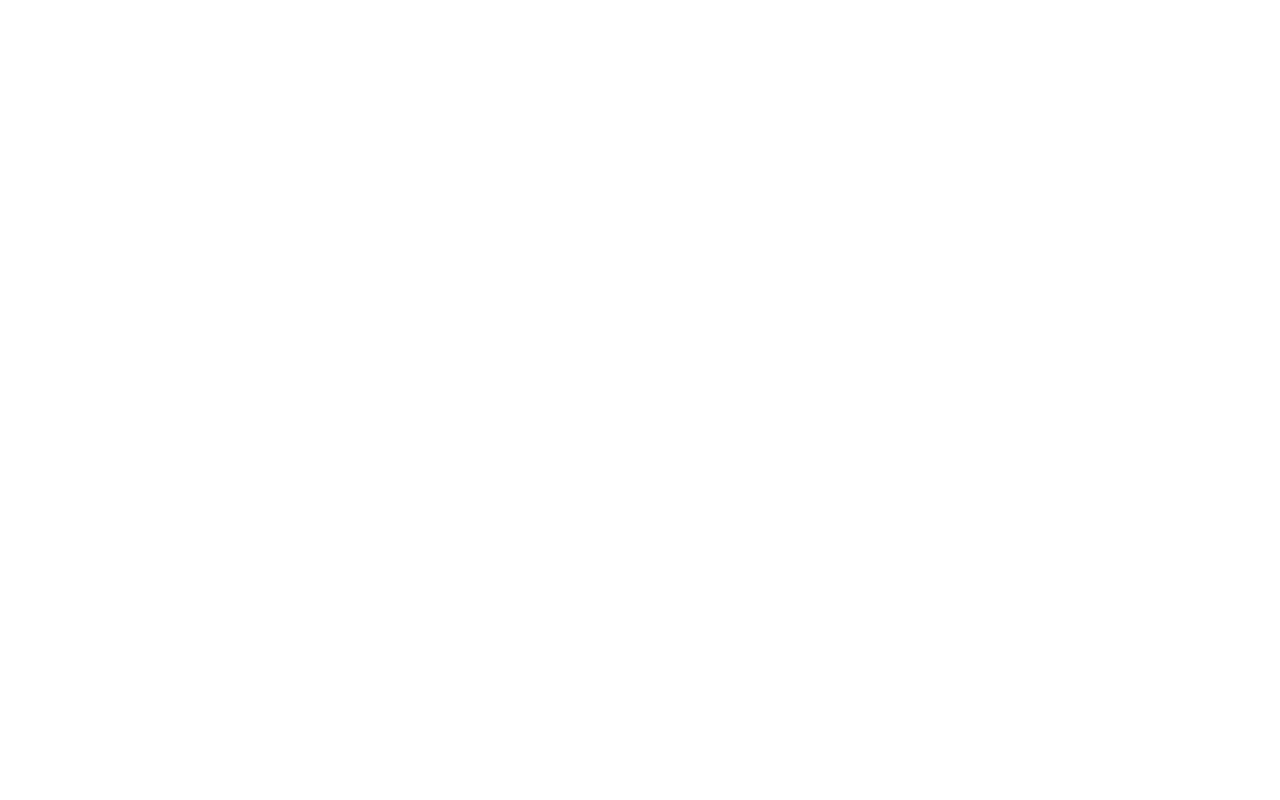
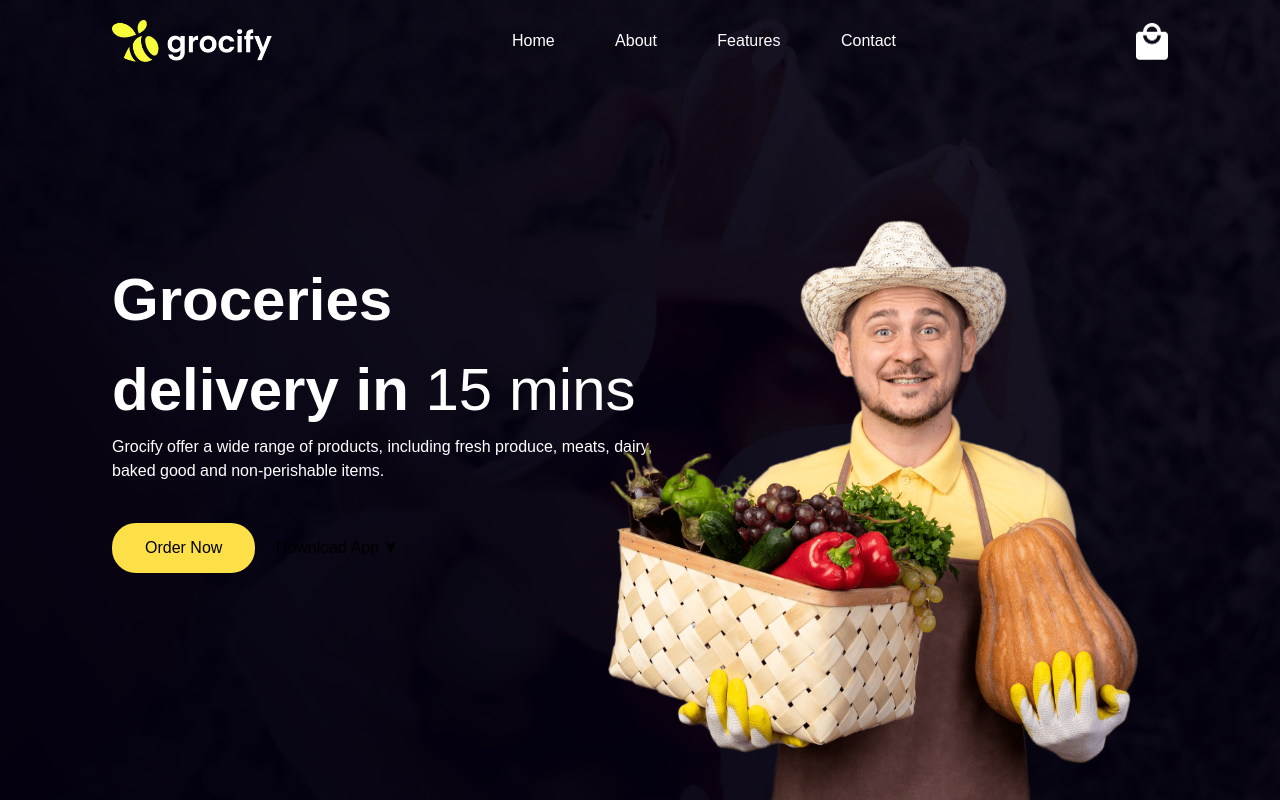
Before and after one commit to ghubisz/grocify, a plain HTML site: page index.html in a window 1280 px wide. Drawn offline with nearby package versions, Linux system fonts and the light colour scheme.

Commit message:
todo:change background

```diff
--- a/index.html
+++ b/index.html
@@ -4,8 +4,36 @@
     <meta name="viewport" content="width=device-width, initial-scale=1.0">
     <title>Webside With Tailwind CSS</title>
     <link rel="stylesheet" href="style.css">
+    <script src="https://cdn.tailwindcss.com"></script>
 </head>
 <body>
 
+    <div class="container min-h-screen bg-[url('images/image.png')] bg-center bg-cover px-28 py-5 relative">
+        <nav class="flex items-center">
+            <img src="images/logo.png" class="w-40 cursor-pointer">
+            <ul class="flex-1 text-center">
+                <li class="list-none inline-block px-5"> <a href="#" class="no-underline text-white px-2">Home</a> </li>
+                <li class="list-none inline-block px-5"> <a href="#" class="no-underline text-white px-2">About</a> </li>
+                <li class="list-none inline-block px-5"> <a href="#" class="no-underline text-white px-2">Features</a> </li>
+                <li class="list-none inline-block px-5"> <a href="#" class="no-underline text-white px-2">Contact</a> </li>
+            </ul>
+            <img src="images/cart.png" class="w-8 cursor-pointer">
+        </nav>
+
+        <div class="text-white mt-48 max-w-xl">
+            <h1 class="text-6xl font-semibold leading-normal">Groceries <br>delivery in <span class="font-light">15 mins </span> </h1>
+            <p>Grocify offer a wide range of products, including fresh produce, meats, dairy,
+                baked good and non-perishable items.
+            </p>
+        </div>
+
+        <div class="mt-10">
+            <a href="#" class="bg-yellow-300 rounded-3xl py-3 px-8 font-medium inline-block mr-4 hover:bg-transparent hover:border-yellow-300
+            hover:text-white duration-300 hover:border border border-transparent">Order Now</a>
+            <a href="#">Download App <span class="text-lg inline-block rotate-90">&#10148;</span> </a>
+        </div>
+        <img src="images/grocery-image.png" class="w-full xl:w-1/2 xl:absolute bottom-0 right-20">
+    </div>
+
 </body>
 </html>
--- a/style.css
+++ b/style.css
@@ -0,0 +1,3 @@
+*{
+    font-family: 'Poppins', sans-serif;
+}
```
Also changed, not shown: tailwind.config.js (added).
